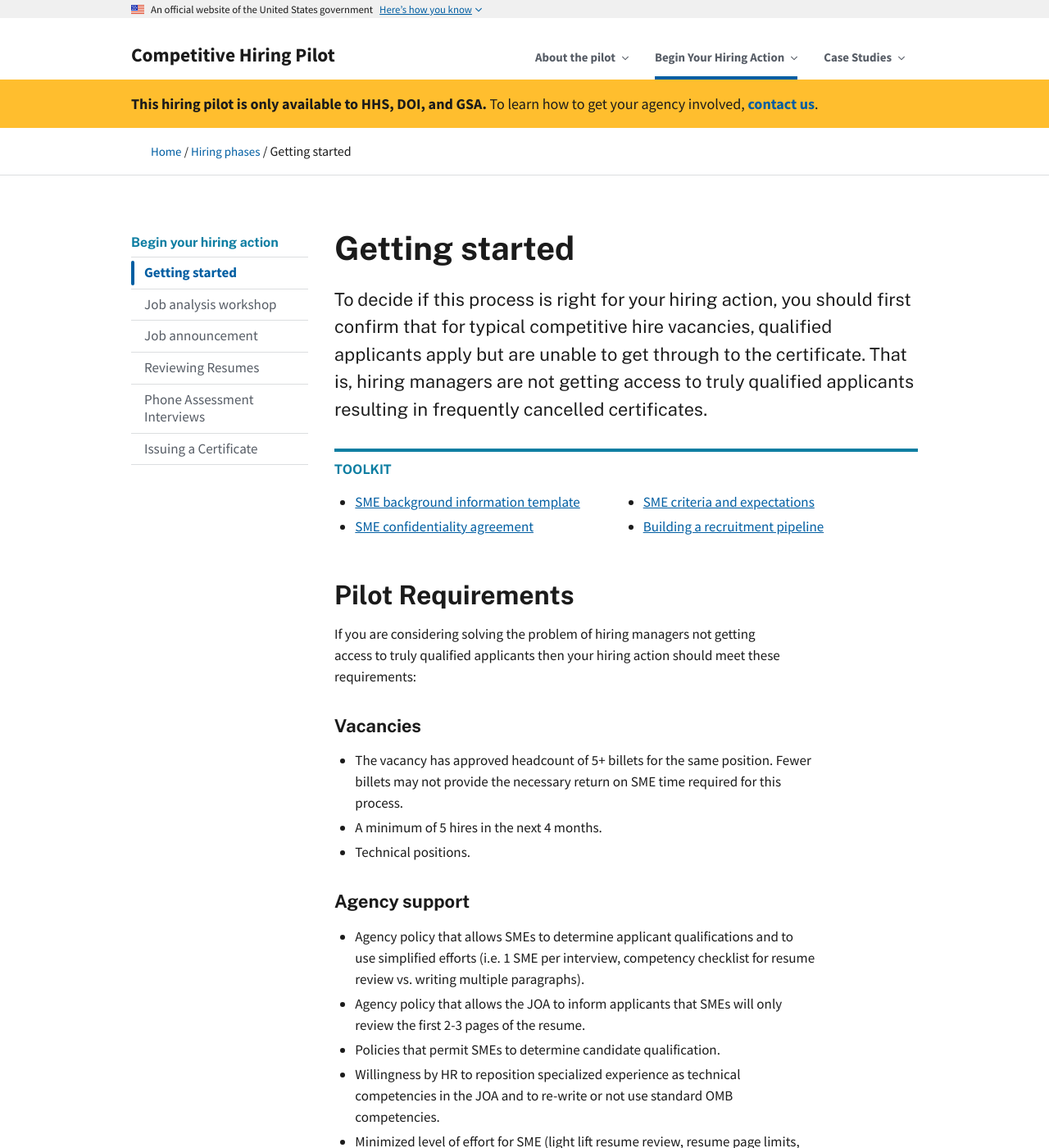
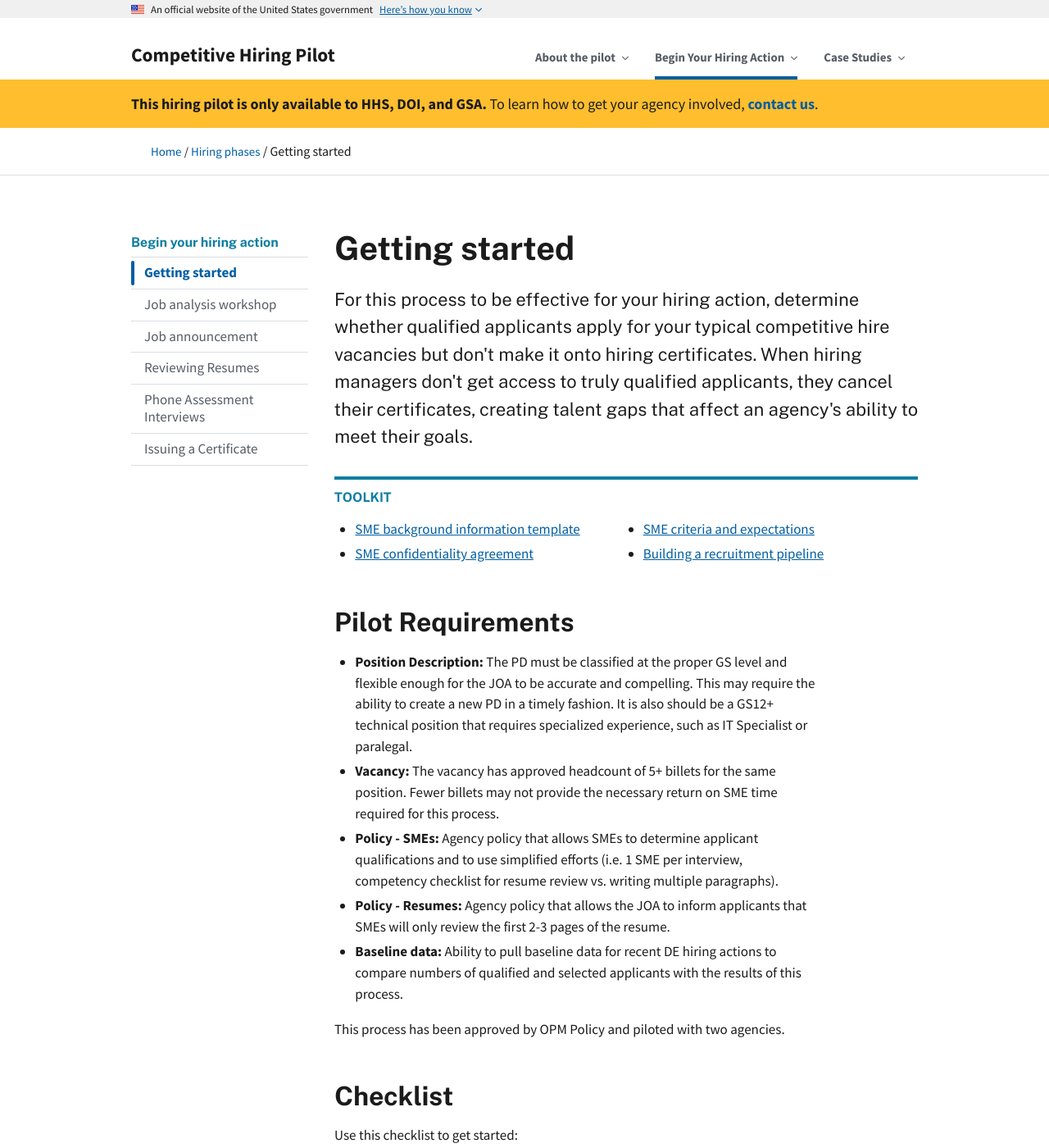
Before and after one commit to usds/SME-QA-Website, a Jekyll site: the page built from pages/phases/getting-started/index.html, in a window 1280 px wide and 1400 px high. Shown: the whole window at 82% size. Built offline with Jekyll 4.4.1, drawn with Linux system fonts in a browser that asks for light colours; some of the changed text lies outside the part shown.

Commit message:
Applies Sheri's edits to getting started content.

```diff
--- a/pages/phases/getting-started/index.html
+++ b/pages/phases/getting-started/index.html
@@ -5,7 +5,7 @@ section: hiring-phases
 title: Getting started
 sidenav: hiring-phases
 phase: getting-started
-intro: To decide if this process is right for your hiring action, you should first confirm that for typical competitive hire vacancies, qualified applicants apply but are unable to get through to the certificate. That is, hiring managers are not getting access to truly qualified applicants resulting in frequently cancelled certificates.
+intro: For this process to be effective for your hiring action, determine whether qualified applicants apply for your typical competitive hire vacancies but don't make it onto hiring certificates. When hiring managers don't get access to truly qualified applicants, they cancel their certificates, creating talent gaps that affect an agency's ability to meet their goals.
 ---
 
 <p class="usa-intro">
@@ -41,51 +41,15 @@ intro: To decide if this process is right for your hiring action, you should fir
 </div>
 
 <h2>Pilot Requirements</h2>
-<p>
-  If you are considering solving the problem of hiring managers not getting access to truly qualified applicants then your hiring action should meet these requirements:
-</p>
-
-<h3>Vacancies</h3>
 <ul>
-  <li>The vacancy has approved headcount of 5+ billets for the same position. Fewer billets may not provide the necessary return on SME time required for this process.</li>
-  <li>A minimum of 5 hires in the next 4 months.</li>
-  <li>Technical positions.</li>
-</ul>
-
-<h3>Agency support</h3>
-<ul>
-  <li>Agency policy that allows SMEs to determine applicant qualifications and to use simplified efforts (i.e. 1 SME per interview, competency checklist for resume review vs. writing multiple paragraphs).</li>
-  <li>Agency policy that allows the JOA to inform applicants that SMEs will only review the first 2-3 pages of the resume.</li>
-  <li>Policies that permit SMEs to determine candidate qualification.</li>
-  <li>Willingness by HR to reposition specialized experience as technical competencies in the JOA and to re-write or not use standard OMB competencies.</li>
-  <li>Minimized level of effort for SME (light lift resume review, resume page limits, smaller panels of one SME/phone interview)</li>
-</ul>
-
-<h3>Staff</h3>
-<ul>
-  <li>A group of high-quality SMEs (6-10) must be able to dedicate significant time (spread out over 2-3 months) for participating in job assessment, resume review, and interviews.</li>
-  <li>HR specialist or project manager who can manage and oversee the process, end-to-end. This requires someone who is detail-oriented and willing and able to work closely with SMEs and schedulers.</li>
-</ul>
-
-<h3>Data</h3>
-<ul>
-  <li>Ability to pull baseline data for recent DE hiring actions to compare numbers of qualified and selected applicants with the results of this process.</li>
-</ul>
-
-<h3>Position Description</h3>
-<ul>
-  <li>The PD must be classified at the proper GS level and flexible enough for the JOA to be accurate and compelling. This may require the ability to create a new PD in a timely fashion. It is also should be a GS12+ technical position that requires specialized experience, such as IT Specialist or paralegal.</li>
-  <li>A flexible definition of “rooted in PD” so job announcements are accurate and compelling.</li>
-</ul>
-
-<h3>Job announcement</h3>
-<ul>
-  <li>Allow tailoring of the job announcement to accurately reflect the position (even when using standard PDs) through job analysis.</li>
-  <li>Reposition specialized experience as technical competencies that leave room for SME judgement over keywords, which discriminate against shorter resumes.</li>
+  <li><strong>Position Description:</strong> The PD must be classified at the proper GS level and flexible enough for the JOA to be accurate and compelling. This may require the ability to create a new PD in a timely fashion. It is also should be a GS12+ technical position that requires specialized experience, such as IT Specialist or paralegal.</li>
+  <li><strong>Vacancy:</strong> The vacancy has approved headcount of 5+ billets for the same position. Fewer billets may not provide the necessary return on SME time required for this process.</li>
+  <li><strong>Policy - SMEs:</strong> Agency policy that allows SMEs to determine applicant qualifications and to use simplified efforts (i.e. 1 SME per interview, competency checklist for resume review vs. writing multiple paragraphs).</li>
+  <li><strong>Policy - Resumes:</strong> Agency policy that allows the JOA to inform applicants that SMEs will only review the first 2-3 pages of the resume.</li>
+  <li><strong>Baseline data:</strong> Ability to pull baseline data for recent DE hiring actions to compare numbers of qualified and selected applicants with the results of this process.</li>
 </ul>
 
 <p>This process has been approved by OPM Policy and piloted with two agencies.</p>
-
 
 <h2>Checklist</h2>
 <p>
@@ -100,23 +64,3 @@ intro: To decide if this process is right for your hiring action, you should fir
   <li><strong>Finalize your assessment strategy documentation:</strong> Use our <a href="{{ site.baseurl }}/templates/assessment-strategy/">assessment strategy template</a>.</li>
   <li><strong>Create job announcement</strong>: Craft and <a href="{{ site.baseurl }}/hiring-phases/job-announcement/">post the job announcement</a> that reflects the new assessment strategy. Once the JOA closes, you can proceed to SME resume review and structured interviews.</li>
 </ul>
-
-<!--
-## Identify Positions and Billets
-
-## Choosing Subject Matter Experts
-
-### Collecting Information About SMEs
-
-Read our [guide to selecting Subject-Matter-Experts](sme-criteria/)
-
-### Setting Time and Effort Expectations
-
-## Training Subject Matter Experts
-
-### Acknowledging and Mitigating Bias
-
-## Creating a Case File
-
-## Measuring a Hiring Action
- -->
```
